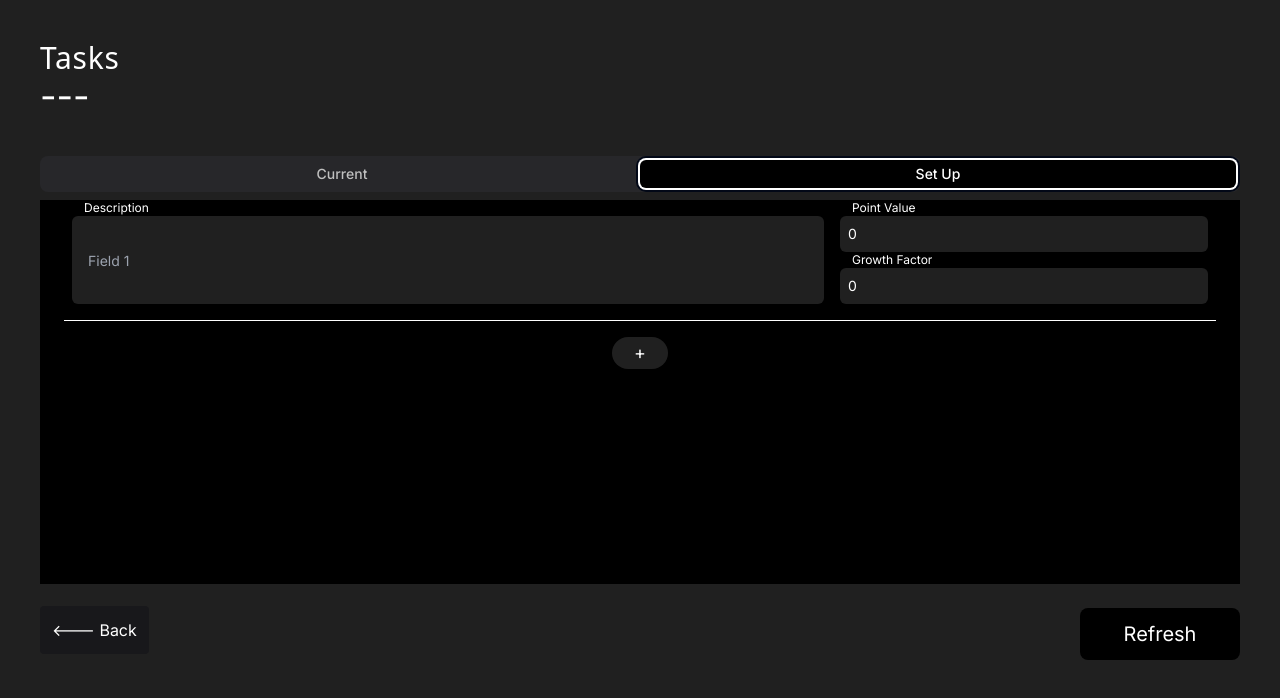
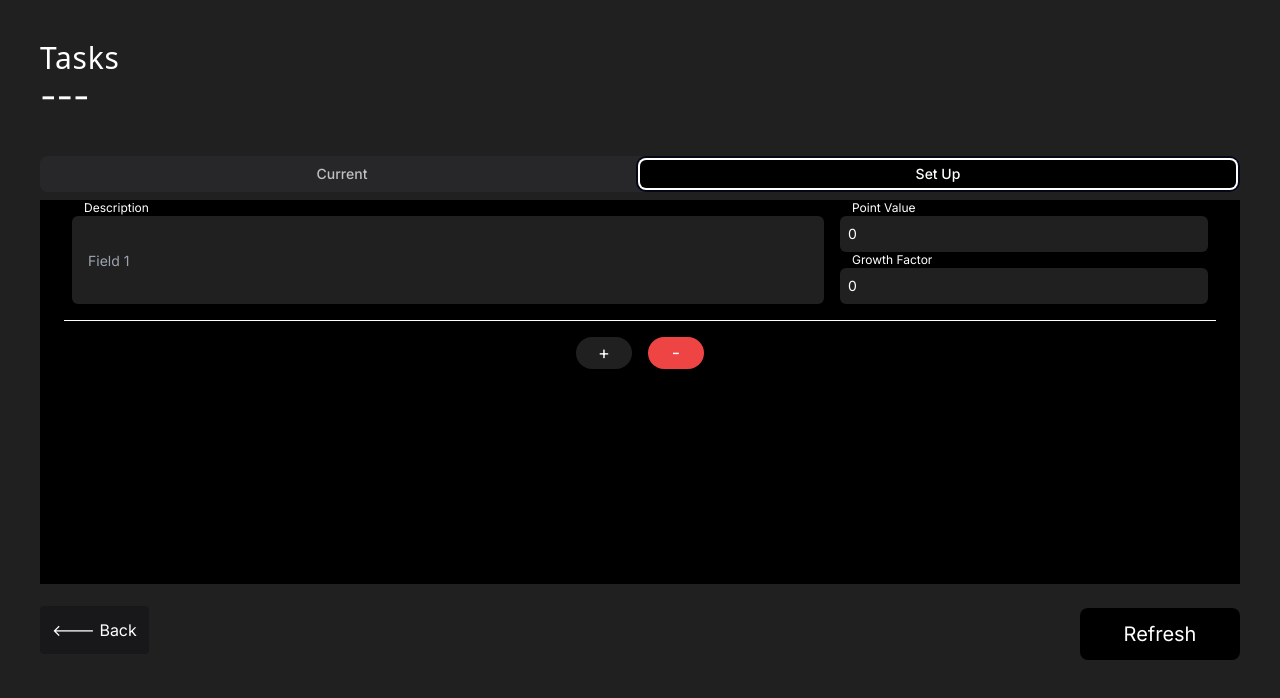
Before and after one commit to Fuitsuku/habit-tracker-2.0, a Next.js app: page /tasks in a window 1280 px wide. Both pictures are taken after a click on the tab "Set Up". Shown: the top 698 px of the page. Built offline with nearby package versions, Linux system fonts and the light colour scheme.

Commit message:
Added a delete task button

```diff
--- a/app/tasks/page.tsx
+++ b/app/tasks/page.tsx
@@ -227,12 +227,23 @@ export default function TasksPage() {
                                 </table>
 
                                 {/* Add Row Button */}
-                                <div className="flex justify-center mt-4">
+                                <div className="flex justify-center mt-4 space-x-4">
                                     <button
                                         onClick={addRow}
-                                        className="bg-[#202020] text-white text-lg p-4 rounded-full w-14 h-7 flex items-center justify-center"
+                                        className="bg-[#202020] text-white text-lg p-4 rounded-full w-14 h-3 flex items-center justify-center"
                                     >
                                         +
+                                    </button>
+                                    <button
+                                        onClick={() => {
+                                            if (rows.length > 0) {
+                                                const newRows = rows.slice(0, -1); // Remove the last item
+                                                setRows(newRows);
+                                            }
+                                        }}
+                                        className="bg-red-500 text-white text-lg p-4 rounded-full w-14 h-3 flex items-center justify-center"
+                                    >
+                                        -
                                     </button>
                                 </div>
                             </div>
@@ -258,7 +269,6 @@ export default function TasksPage() {
                         <TabsContent value="setup">
                             <button
                                 onClick={() => {
-                                    // Handle setup logic here
                                     console.log("Setup");
                                 }}
                                 className="bg-black text-white text-xl p-3 rounded-lg w-40"
--- a/package.json
+++ b/package.json
@@ -18,6 +18,7 @@
     "next": "14.2.5",
     "react": "^18",
     "react-dom": "^18",
+    "react-swipeable": "^7.0.2",
     "tailwind-merge": "^2.5.2",
     "tailwindcss-animate": "^1.0.7"
   },
```
Also changed, not shown: 1 other file (tests, documents, lock files or other folders).
